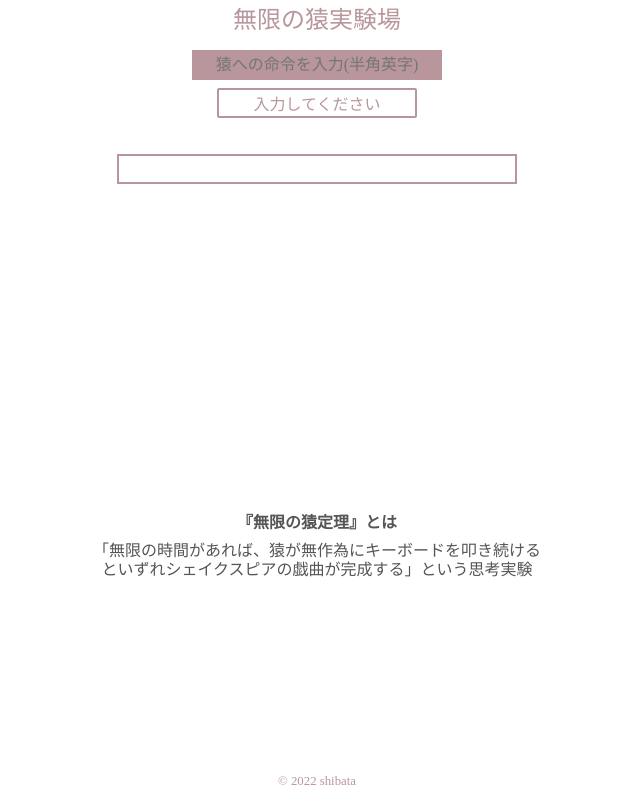
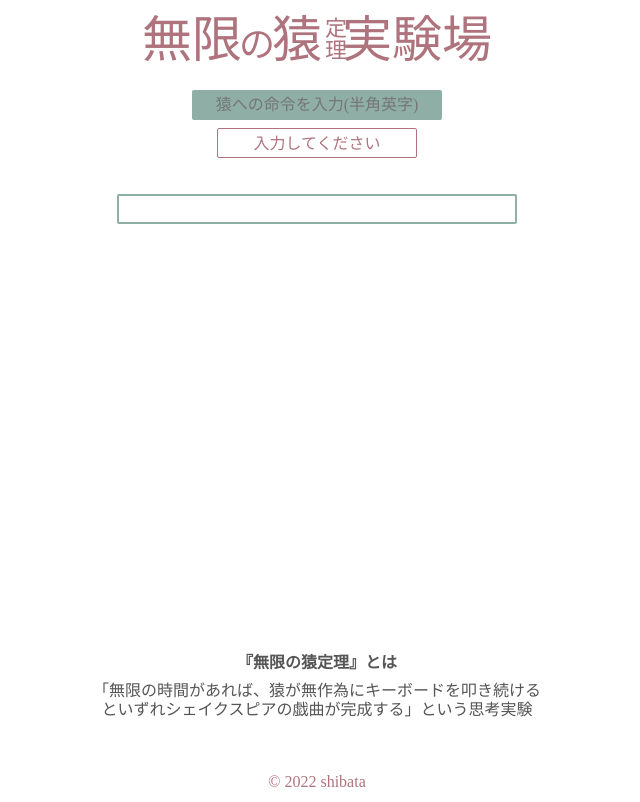
Before and after one commit to shibawanko0202/monkey, a plain HTML site: page index.html in a window 1280 px wide. Shown: the whole page, without its empty margins (323-963 px from the left). Drawn offline with Linux system fonts and the light colour scheme; a web font is replaced by a local one.

Commit message:
デザインの修正

```diff
--- a/css/style.css
+++ b/css/style.css
@@ -1,7 +1,8 @@
 /* common */
 
 :root{
-  --monkeybord: #b8969b;
+  --monkeybord: #af737d;
+  --othor: #8fafa6;
 }
 
 html{
@@ -16,50 +17,67 @@ body{
 
 header{
   width: 100%;
-  height: 40px;
-  line-height: 40px;
-  font-size: 24px;
+  height: 80px;
+  line-height: 80px;
+  font-size: 50px;
   color: var(--monkeybord);
   text-align: center;
   font-family: 'Kaisei HarunoUmi', serif;
+}
+header h1 span{
+  font-size: 36px;
+  color: var(--monkeybord);
+  margin: -3px;
+}
+#theorem{
+  writing-mode: vertical-rl;
+  font-size: 22px;
+  line-height: 20px;
+  margin: 0;
+  position: relative;
+  top: 4px;
+  left: 1px;
 }
 
 /* main */
 
 main{
   text-align: center;
-  height: calc(100% - 80px);
+  height: calc(100% - 120px);
   overflow: hidden;
   background-color: #fff;
 }
 #input{
-  margin: 10px;
+  margin: 10px 0 10px;
 }
 #text{
-  background-color: var(--monkeybord);
+  background-color: var(--othor);
   color: #fff;
+  outline: none;
+  border-radius: 2px;
   width: 250px;
   height: 30px;
 }
-#start{
+#btn{
   width: 200px;
   height: 30px;
   line-height: 30px;
   margin: 8px auto;
-  border: 2px solid var(--monkeybord);
+  border: 1px solid var(--monkeybord);
   border-radius: 2px;
   background-color: var(--monkeybord);
   color: #fff;
   cursor: pointer;
   transition: all .6s;
 }
-#start.disabled{
+#btn.disabled{
   pointer-events: none;
   background-color: #fff;
   color: var(--monkeybord);
 }
 #forecast{
   height: 20px;
+  margin: 8px 0;
   color: #555;
 }
 #result{
@@ -68,22 +86,23 @@ main{
   height: 30px;
   line-height: 30px;
   margin: 8px auto;
-  border: 2px solid var(--monkeybord);
-  color: var(--monkeybord);
+  border: 2px solid var(--othor);
+  border-radius: 2px;
+  color: var(--othor);
 }
 #monkeybord{
   overflow-y: scroll;
-  height: 300px;
+  height: calc(100% - 280px);
 }
 #monkey{
   width: 100%;
   overflow-wrap: break-word;
 }
 #monkey.success{
-  background-color: var(--monkeybord);
+  background-color: var(--othor);
 }
 span{
-  color: blue;
+  color: rgba(209, 4, 4, 0.623);
 }
 ::-webkit-scrollbar{
   width: 10px;
@@ -106,6 +125,7 @@ footer{
   width: 100%;
   height: 40px;
   line-height: 40px;
+  font-size: 20px;
   text-align: center;
   color: var(--monkeybord);
 }
--- a/index.html
+++ b/index.html
@@ -15,12 +15,12 @@
 </head>
 <body>
   <header>
-    <h1>無限の猿実験場</h1>
+    <h1>無限<span>の</span>猿<span id="theorem">定理</span>実験場</h1>
   </header>
   <main>
     <section id="input">
-      <input id="text" type="text" placeholder="猿への命令を入力(半角英字)" spellcheck="false"/>
-      <div id="start" class="disabled">入力してください</div>
+      <input id="text" type="text" placeholder="猿への命令を入力(半角英字)" spellcheck="false" autocomplete="off"/>
+      <div id="btn" class="disabled">入力してください</div>
       <p id="forecast"></p>
       <p id="result"></p>
     </section>
--- a/js/main.js
+++ b/js/main.js
@@ -1,6 +1,6 @@
 "use strict"
 
-const start = document.getElementById("start");
+const btn = document.getElementById("btn");
 const monkey = document.getElementById("monkey");
 const text = document.getElementById("text");
 const forecast = document.getElementById("forecast");
@@ -14,6 +14,9 @@ const letters = ["a","b","c","d","e","f","g","h","i","j","k","l","m","n","o","p"
 let play = false;
 let time;
 let start_time;
+
+//タイプスピード(ミリ秒)
+const interval = 10;
 
 //ランダム打ち込み
 function render_random(){
@@ -40,7 +43,7 @@ function complete(){
     let result_time = finish_time - start_time;
     result.textContent = `${monkey.textContent.length}文字 : ${conversion(result_time)}で出来ました！`;
     monkey.classList.add("success");
-    start.textContent = "もう一度";
+    btn.textContent = "もう一度";
   };
 };
 
@@ -65,9 +68,9 @@ function conversion(time){
 //開始
 function start_monkey(){
   play = true;
-  time = setInterval(render_random,10);
+  time = setInterval(render_random,interval);
   start_time = Date.now();
-  start.textContent = "猿を止める";
+  btn.textContent = "猿を止める";
   text.disabled = true;
 };
 
@@ -80,28 +83,28 @@ function stopped(){
 //入力していないとスタート出来ないように
 text.addEventListener("input",()=>{
   if(text.value.length > 0){
-    start.classList.remove("disabled");
-    start.textContent = "猿にお願いする";
+    btn.classList.remove("disabled");
+    btn.textContent = "猿にお願いする";
     //入力文字数に応じて必要時間等を計算して出力
     let f_word = letters.length ** text.value.length;
-    let f_time = f_word * 10;
+    let f_time = f_word * interval;
     forecast.textContent = `推定必要文字時間 : ${f_word}文字 : ${conversion(f_time)}`;
   } else {
-    start.classList.add("disabled");
-    start.textContent = "入力してください";
+    btn.classList.add("disabled");
+    btn.textContent = "入力してください";
     result.textContent = "";
   };
 });
 
 //スタートボタン
-start.addEventListener("click",()=>{
+btn.addEventListener("click",()=>{
   if(monkey.classList.contains("success")){
     window.location.reload(false);
   } else if(!play){
     start_monkey();
   } else {
     stopped();
-    start.textContent = "猿に再開させる";
+    btn.textContent = "猿に再開させる";
   };
 });
 
```
